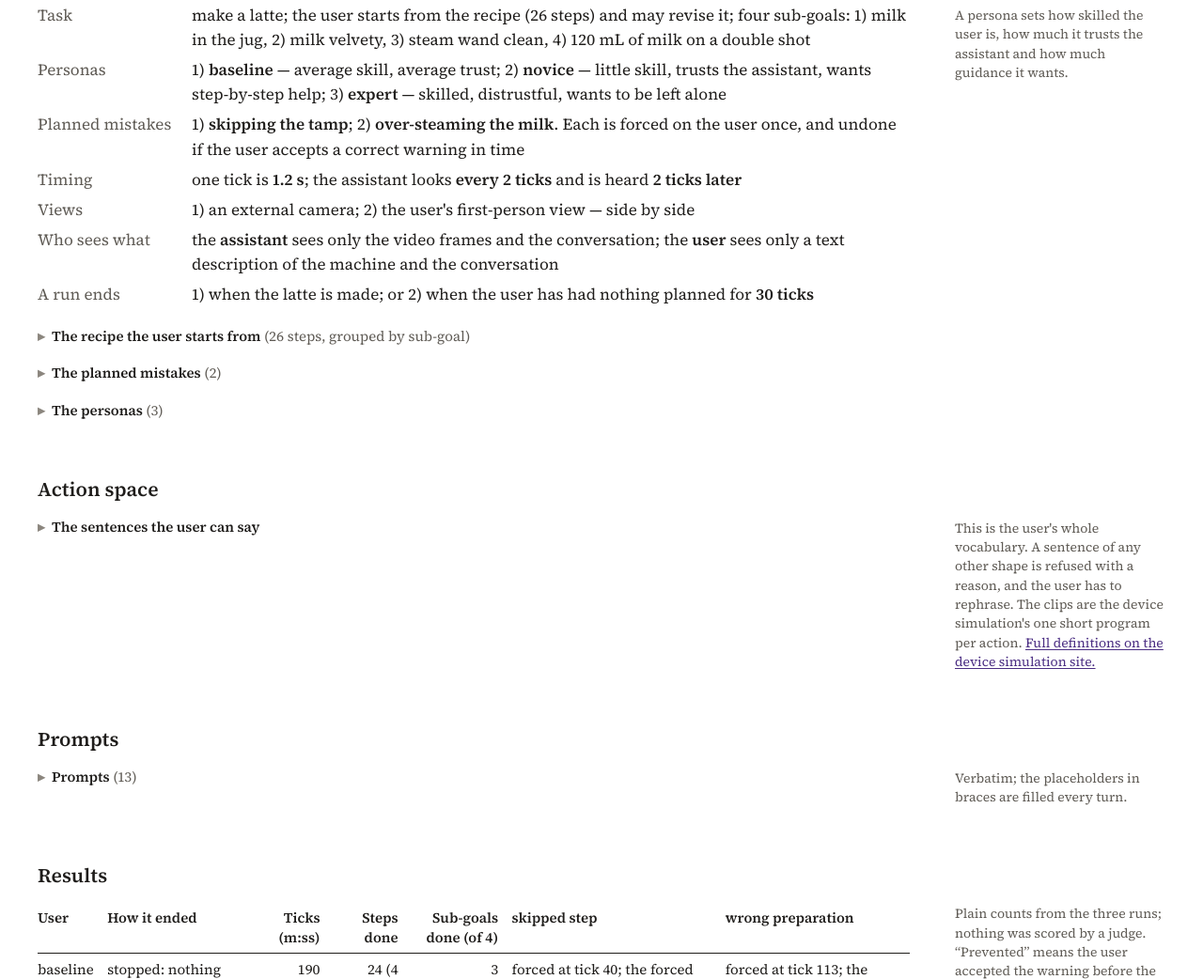
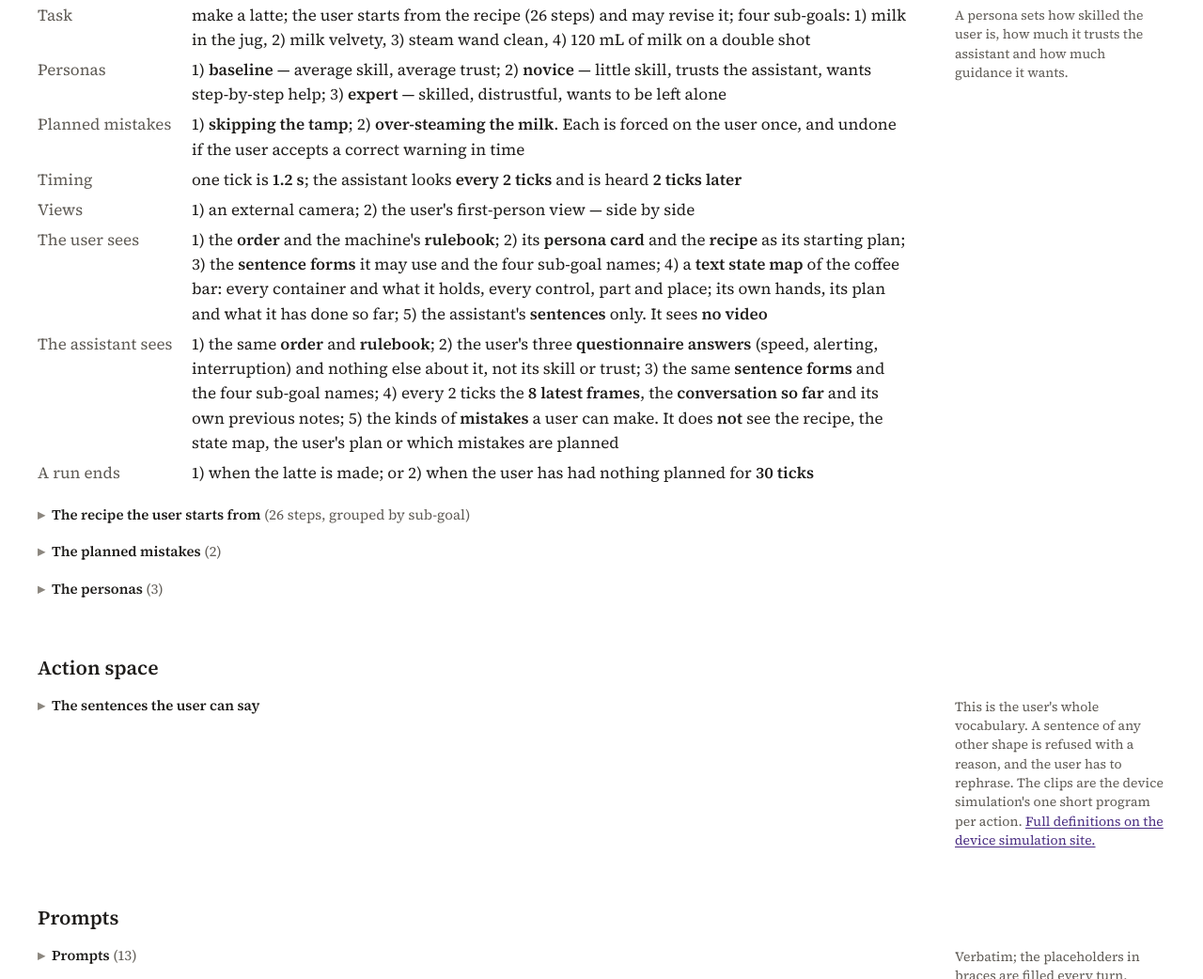
Before and after one commit to jxb1st/coffee_user_simulation, a plain HTML site: page index.html in a window 1280 px wide. Shown: the part 1842-2884 px from the top of the page at 94% size. Drawn offline with Linux system fonts and the light colour scheme.

Commit message:
Settings: what the user and the assistant each see, in full
Co-Authored-By: Claude Fable 5.1 <noreply@anthropic.com>

```diff
--- a/index.html
+++ b/index.html
@@ -81,7 +81,8 @@
       <dt>Planned mistakes</dt><dd>1) <strong>skipping the tamp</strong>; 2) <strong>over-steaming the milk</strong>. Each is forced on the user once, and undone if the user accepts a correct warning in time</dd>
       <dt>Timing</dt><dd>one tick is <strong>1.2 s</strong>; the assistant looks <strong>every 2 ticks</strong> and is heard <strong>2 ticks later</strong></dd>
       <dt>Views</dt><dd>1) an external camera; 2) the user's first-person view — side by side</dd>
-      <dt>Who sees what</dt><dd>the <strong>assistant</strong> sees only the video frames and the conversation; the <strong>user</strong> sees only a text description of the machine and the conversation</dd>
+      <dt>The user sees</dt><dd>1) the <strong>order</strong> and the machine's <strong>rulebook</strong>; 2) its <strong>persona card</strong> and the <strong>recipe</strong> as its starting plan; 3) the <strong>sentence forms</strong> it may use and the four sub-goal names; 4) a <strong>text state map</strong> of the coffee bar: every container and what it holds, every control, part and place; its own hands, its plan and what it has done so far; 5) the assistant's <strong>sentences</strong> only. It sees <strong>no video</strong></dd>
+      <dt>The assistant sees</dt><dd>1) the same <strong>order</strong> and <strong>rulebook</strong>; 2) the user's three <strong>questionnaire answers</strong> (speed, alerting, interruption) and nothing else about it, not its skill or trust; 3) the same <strong>sentence forms</strong> and the four sub-goal names; 4) every 2 ticks the <strong>8 latest frames</strong>, the <strong>conversation so far</strong> and its own previous notes; 5) the kinds of <strong>mistakes</strong> a user can make. It does <strong>not</strong> see the recipe, the state map, the user's plan or which mistakes are planned</dd>
       <dt>A run ends</dt><dd>1) when the latte is made; or 2) when the user has had nothing planned for <strong>30 ticks</strong></dd>
     </dl>
     <details class="expand">
```
